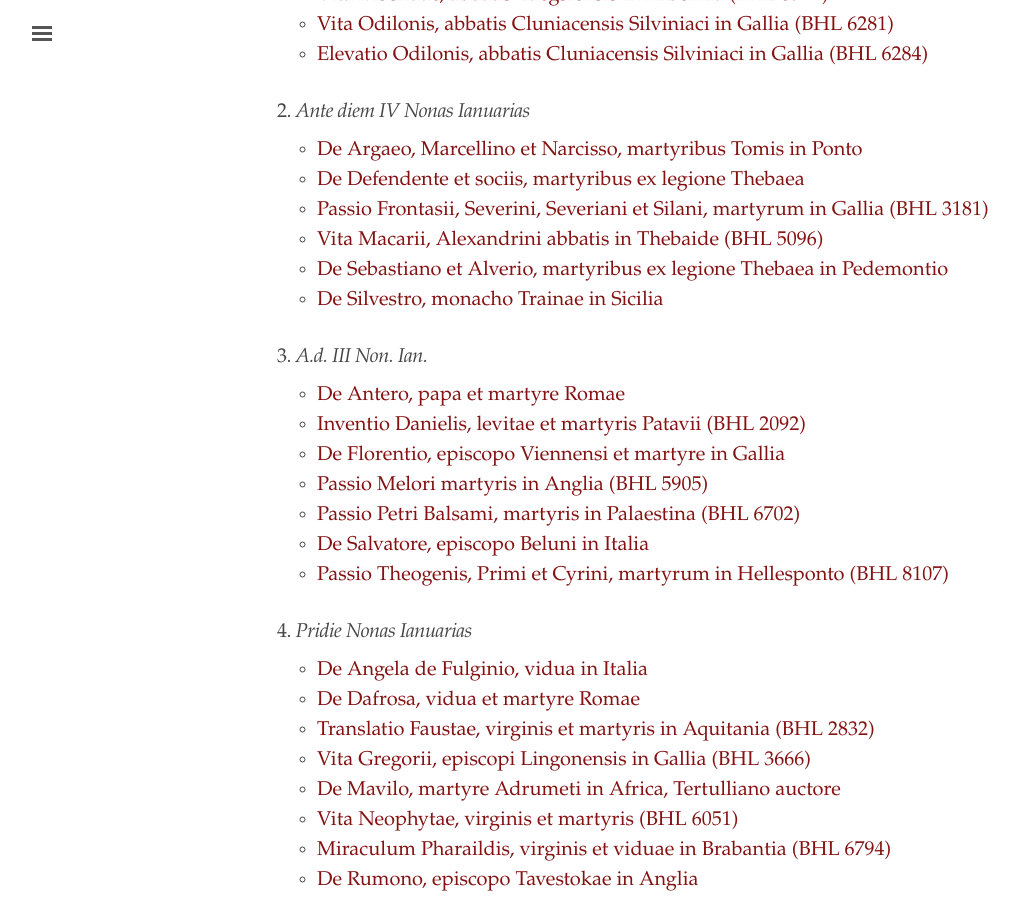
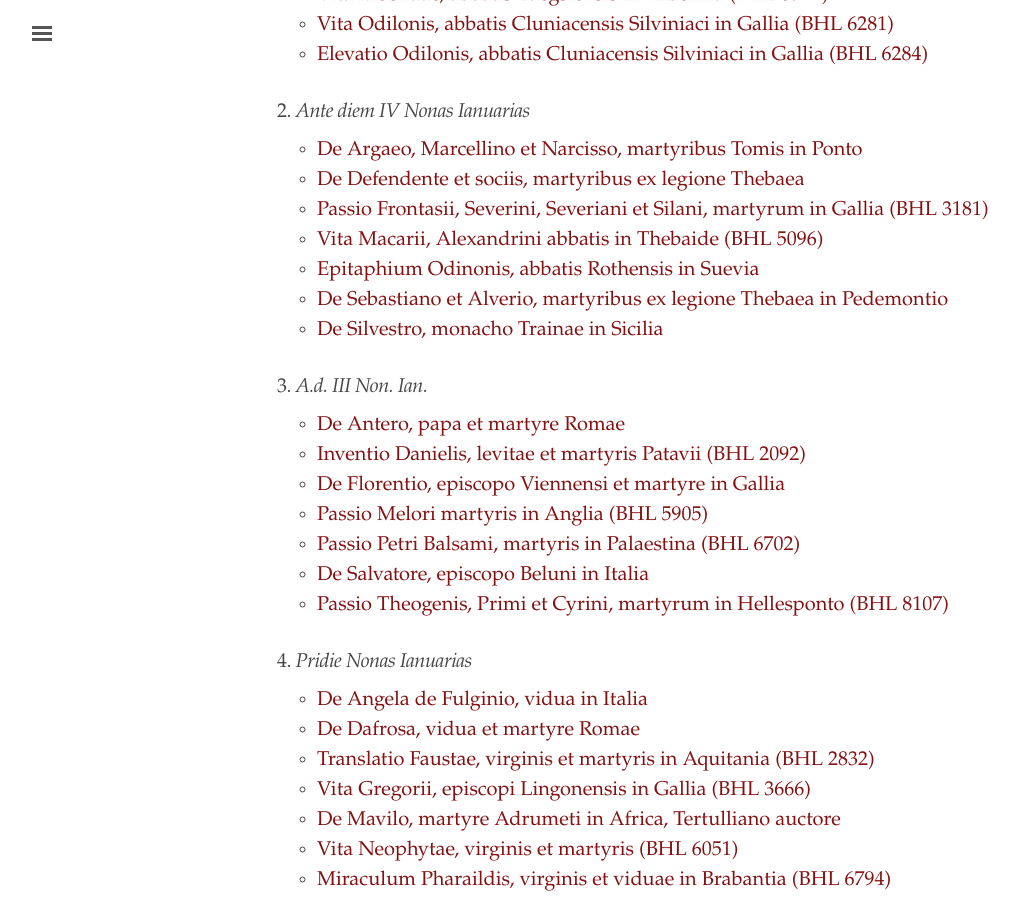
Before and after one commit to cjkoepke1/latin-hagiography, a Jekyll site: the page built from index.md, in a window 1280 px wide and 900 px high, scrolled down 835 px. Shown: the whole window, without its empty margins (3-1022 px from the left). Built offline with Jekyll 4.4.1, drawn with Linux system fonts in a browser that asks for light colours.

Commit message:
Added epitaphium Odinonis abbatis

```diff
--- a/index.md
+++ b/index.md
@@ -34,6 +34,7 @@ title: "Latin Hagiography"
 - [De Defendente et sociis, martyribus ex legione Thebaea](https://cjkoepke1.github.io/latin-hagiography/texts/de-defendente/)
 - [Passio Frontasii, Severini, Severiani et Silani, martyrum in Gallia (BHL 3181)](https://cjkoepke1.github.io/latin-hagiography/texts/passio-frontasii/)
 - [Vita Macarii, Alexandrini abbatis in Thebaide (BHL 5096)](https://cjkoepke1.github.io/latin-hagiography/texts/vita-macarii-alexandrini/)
+- [Epitaphium Odinonis, abbatis Rothensis in Suevia](https://cjkoepke1.github.io/latin-hagiography/texts/epitaphium-odinonis/)
 - [De Sebastiano et Alverio, martyribus ex legione Thebaea in Pedemontio](https://cjkoepke1.github.io/latin-hagiography/texts/de-sebastiano-et-alverio/)
 - [De Silvestro, monacho Trainae in Sicilia](https://cjkoepke1.github.io/latin-hagiography/texts/de-silvestro-trainae/)
 
```
